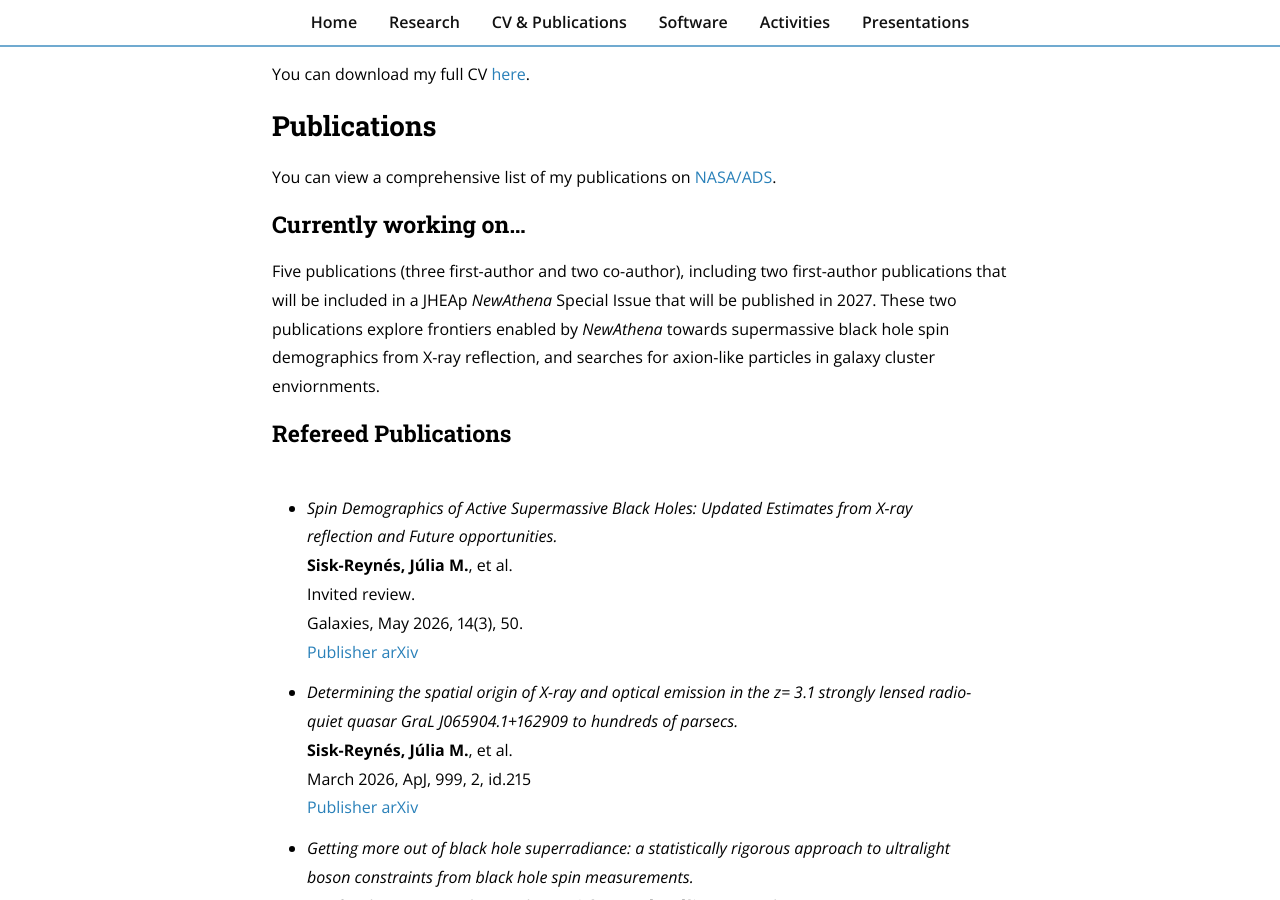
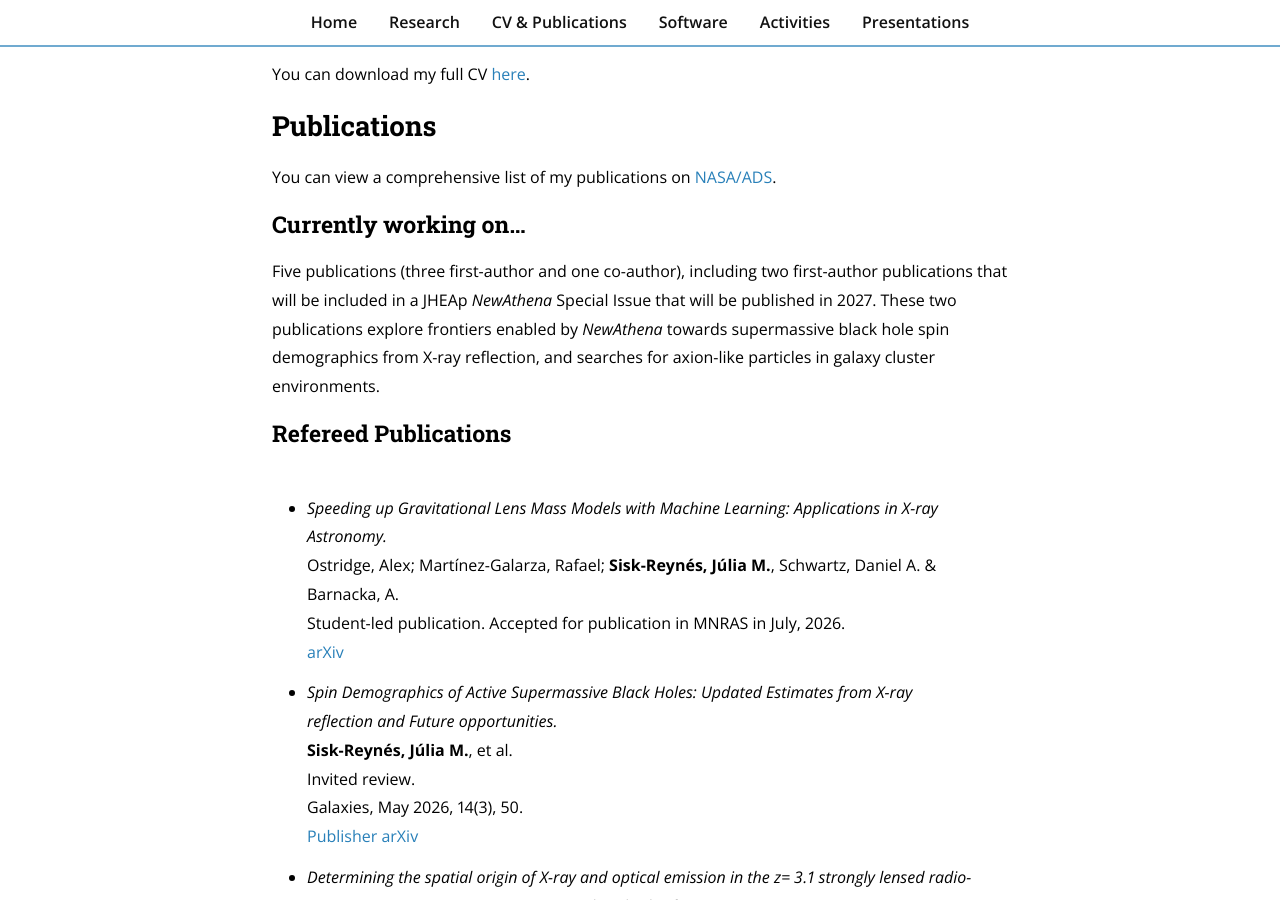
Before and after one commit to jsiskreynes-astro/jsiskreynes-astro.github.io, a Jekyll site: the page built from cv+publications.md, in a window 1280 px wide and 900 px high, scrolled down 205 px. Built offline with Jekyll 4.4.1, drawn with Linux system fonts in a browser that asks for light colours; nearby versions of some CDN libraries.

Commit message:
Update cv+publications.md

```diff
--- a/cv+publications.md
+++ b/cv+publications.md
@@ -16,9 +16,15 @@ You can view a comprehensive list of my publications on [NASA/ADS](https://ui.ad
 
 ### Currently working on...
 
-Five publications (three first-author and two co-author), including two first-author publications that will be included in a JHEAp _NewAthena_ Special Issue that will be published in 2027. These two publications explore frontiers enabled by _NewAthena_ towards supermassive black hole spin demographics from X-ray reflection, and searches for axion-like particles in galaxy cluster enviornments.<br>
+Five publications (three first-author and one co-author), including two first-author publications that will be included in a JHEAp _NewAthena_ Special Issue that will be published in 2027. These two publications explore frontiers enabled by _NewAthena_ towards supermassive black hole spin demographics from X-ray reflection, and searches for axion-like particles in galaxy cluster environments.<br>
 
 ### Refereed Publications
+
+- *Speeding up Gravitational Lens Mass Models with Machine Learning: Applications in X-ray Astronomy.* <br>
+Ostridge, Alex; Martínez-Galarza, Rafael; **Sisk-Reynés, Júlia M.**, Schwartz, Daniel A. & Barnacka, A. <br>
+Student-led publication.
+Accepted for publication in MNRAS in July, 2026. <br>
+[arXiv](https://arxiv.org/abs/2607.22812) <br>
 
 - *Spin Demographics of Active Supermassive Black Holes: Updated Estimates from X-ray reflection and Future opportunities.* <br>
 **Sisk-Reynés, Júlia M.**, et al. <br>
```
